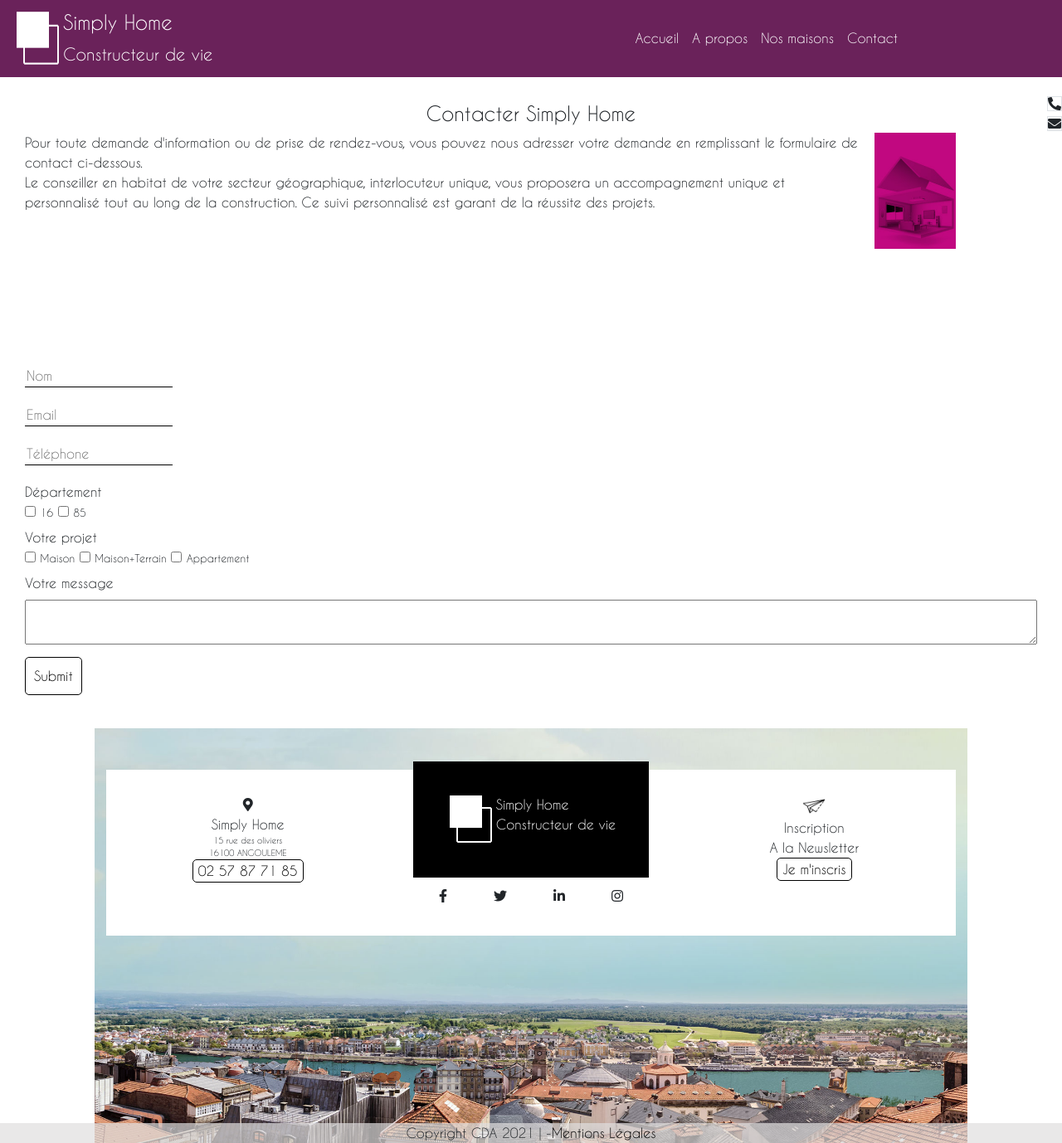
After one commit to corvaisier/GRETA_SecondProject, a PHP site: page /soutenance2/Contact.php in a window 1280 px wide. The commit adds this page. Shown: the whole page at 83% size. Run offline with PHP 8.4, Linux system fonts and the light colour scheme; some libraries are stand-ins or nearby versions.

Commit message:
all down, juste some details to fix

```diff
--- /dev/null
+++ b/Contact.php
@@ -0,0 +1,52 @@
+<?php
+include("helpers/header-other.php")
+?>
+<main id="main-contact">
+    <section>
+        <h4>Contacter Simply Home</h4>
+        <div class="text-contact">
+            <p>
+                Pour toute demande d'information ou de prise de rendez-vous, vous pouvez nous adresser votre demande en remplissant le formulaire de contact ci-dessous.
+                <br>
+                Le conseiller en habitat de votre secteur géographique, interlocuteur unique, vous proposera un accompagnement unique et personnalisé tout au long de la construction. Ce suivi personnalisé est garant de la réussite des projets.
+            </p>
+            <div class="img-contact">
+                <img src="images\imgcommencerprojet.jpg" alt="plan maison">
+            </div>
+        </div>
+    </section>
+    <section>
+        <form action="traitement.php" method="post">
+            <div class="colum border-form">
+                <input type="text" placeholder="Nom">
+                <input type="text" placeholder="Email">
+                <input type="text" placeholder="Téléphone">
+            </div>
+            <p>Département<br>
+                <input type="checkbox" name="continent" id="europe" value="europe">
+                <label for="europe" class="small">16</label>
+                <input type="checkbox" name="continent" id="amerique" value="amerique">
+                <label for="amerique" class="small">85</label>
+            </p>
+            <p>Votre projet<br>
+                <input type="checkbox" name="continent" id="europe" value="europe">
+                <label for="europe" class="small">Maison</label>
+                <input type="checkbox" name="continent" id="amerique" value="amerique">
+                <label for="amerique" class="small">Maison+Terrain</label>
+                <input type="checkbox" name="continent" id="amerique" value="amerique">
+                <label for="amerique" class="small">Appartement</label>
+            </p>
+            <div class="colum">
+                <label for="message">Votre message</label>
+                    <textarea name="message" id="message"></textarea>
+                <input class="submit-button bouton" type="submit"></input>
+            </div>
+
+        </form>
+    </section>
+
+</main>
+
+<?php
+include("helpers/footer.php")
+?>
--- a/css/style.css
+++ b/css/style.css
@@ -46,7 +46,7 @@ h1{
     font-size: 1.5rem;
 }
 
-/*------------ home ------------*/
+/*------------ header ------------*/
 #top-media-home{
     background-color: var(--gris);
     display: flex;
@@ -72,9 +72,10 @@ h1{
     margin-top: 0px;
     background-color: var(--fushia-fonce);
 }
-#top .navbar-toggler{
-    color: black;
-    z-index: 10000;
+.navbar-toggler-icon{
+    color: white;
+    font-size: 150%;
+
 }
 #top .navbar p,h1,a{
     color: white;
@@ -88,6 +89,8 @@ h1{
 #navbarSupportedContent .text-nav a{
     text-align: right;
 }
+/*------------------------*/
+/*------------ home ------------*/
 #main {
     margin-left: 30px;
     margin-right: 30px;
@@ -115,13 +118,15 @@ h1{
 #main .card{
     background-color: var(--gris);
 }
+/*------------------------*/
+/*------------ footer ------------*/
 #footer {
     position: relative;
     display: flex;
     justify-content: space-around;
     margin-top: 40px;
+    height: 500px;
 }
-
 #footer .white-composant{
     width: 33%;
     padding: 30px;
@@ -170,6 +175,7 @@ h1{
 #footer .bandeau-footer a{
     color: black;
 }
+/*------------------------*/
  .bouton{
     background-color: white;
     color: black;
@@ -225,7 +231,7 @@ div.modal-backdrop.fade.show{
     font-size: 30px;
     margin-bottom: 20px;
 }
-
+/*------------------------*/
 /*------------ propos ------------*/
 #main-propos{
     margin-left: 30px;
@@ -250,6 +256,7 @@ text-align: center;
     width: 60%;
     justify-content: space-around;
 }
+/*------------------------*/
 /*------------ maison ------------*/
 #main-maison{
     margin-left: 30px;
@@ -272,3 +279,49 @@ text-align: center;
 #main-maison form select{
     width: 130px;
 }
+#main-maison .center-nav{
+    display: flex;
+    justify-content: center;
+}
+/*------------------------*/
+/*------------ contact ------------*/
+#main-contact{
+    margin-left: 30px;
+    margin-right: 30px;
+    margin-top: 30px;
+}
+#main-contact h4{
+text-align: center;
+}
+#main-contact .text-contact{
+    display: flex;
+}
+#main-contact .img-contact img{
+    max-height: 50%;
+    margin-left: 20px;
+}
+#main-contact .colum label,
+#main-contact .colum textarea,
+#main-contact .colum input{
+    display: flex;
+    flex-direction: column;
+}
+#main-contact .border-form input{
+    border: none;
+    margin-bottom: 20px;
+    border-bottom: solid 1px;
+}
+#main-contact .colum textarea{
+    width: 100%;
+    margin-bottom: 15px;
+}
+#main-contact .submit-button{
+    padding: 10px;
+}
+/*------------------------*/
+/*------------ responsive ------------*/
+@media screen and (max-width:800px){
+    #footer .dark{
+        padding: 20px;
+    }
+}
--- a/helpers/header-other.php
+++ b/helpers/header-other.php
@@ -16,7 +16,7 @@
 <body>
     <header id="top">
         <nav class="navbar nav-other navbar-expand-lg ">
-            <a class="navbar-brand" href="#">
+            <a class="navbar-brand" href="http://localhost/soutenance2/index.php">
                 <img src="images\simply-home-logo.png" alt="simply home logo">
                 <div class="left-nav-home">
                     <h1>Simply Home</h1>
@@ -25,12 +25,12 @@
             </a>
             <button class="navbar-toggler " type="button" data-toggle="collapse" data-target="#navbarSupportedContent"
                 aria-controls="navbarSupportedContent" aria-expanded="false" aria-label="Toggle navigation">
-                <span class="navbar-toggler-icon" style="color:red"></span>
+                <span class="navbar-toggler-icon"><i class="fas fa-bars"></i></span>
             </button>
             <div class="collapse navbar-collapse text-nav ml-5" id="navbarSupportedContent">
                 <ul class="navbar-nav mr-auto">
                     <li class="nav-item active">
-                        <a class="nav-link" href="#">Accueil <span class="sr-only">(current)</span></a>
+                        <a class="nav-link" href="http://localhost/soutenance2/index.php">Accueil <span class="sr-only">(current)</span></a>
                     </li>
                     <li class="nav-item">
                         <a class="nav-link" href="http://localhost/soutenance2/Propos.php">A propos</a>
@@ -40,7 +40,7 @@
                         <a class="nav-link" href="http://localhost/soutenance2/Maison.php">Nos maisons</a>
                     </li>
                     <li class="nav-item">
-                        <a class="nav-link" href="#">Contact</a>
+                        <a class="nav-link" href="http://localhost/soutenance2/Contact.php">Contact</a>
                     </li>
                 </ul>
             </div>
```
Also changed, not shown: Maison.php (+18 -1 lines), helpers/header.php (+4 -4 lines), index.php (+8 -8 lines).
